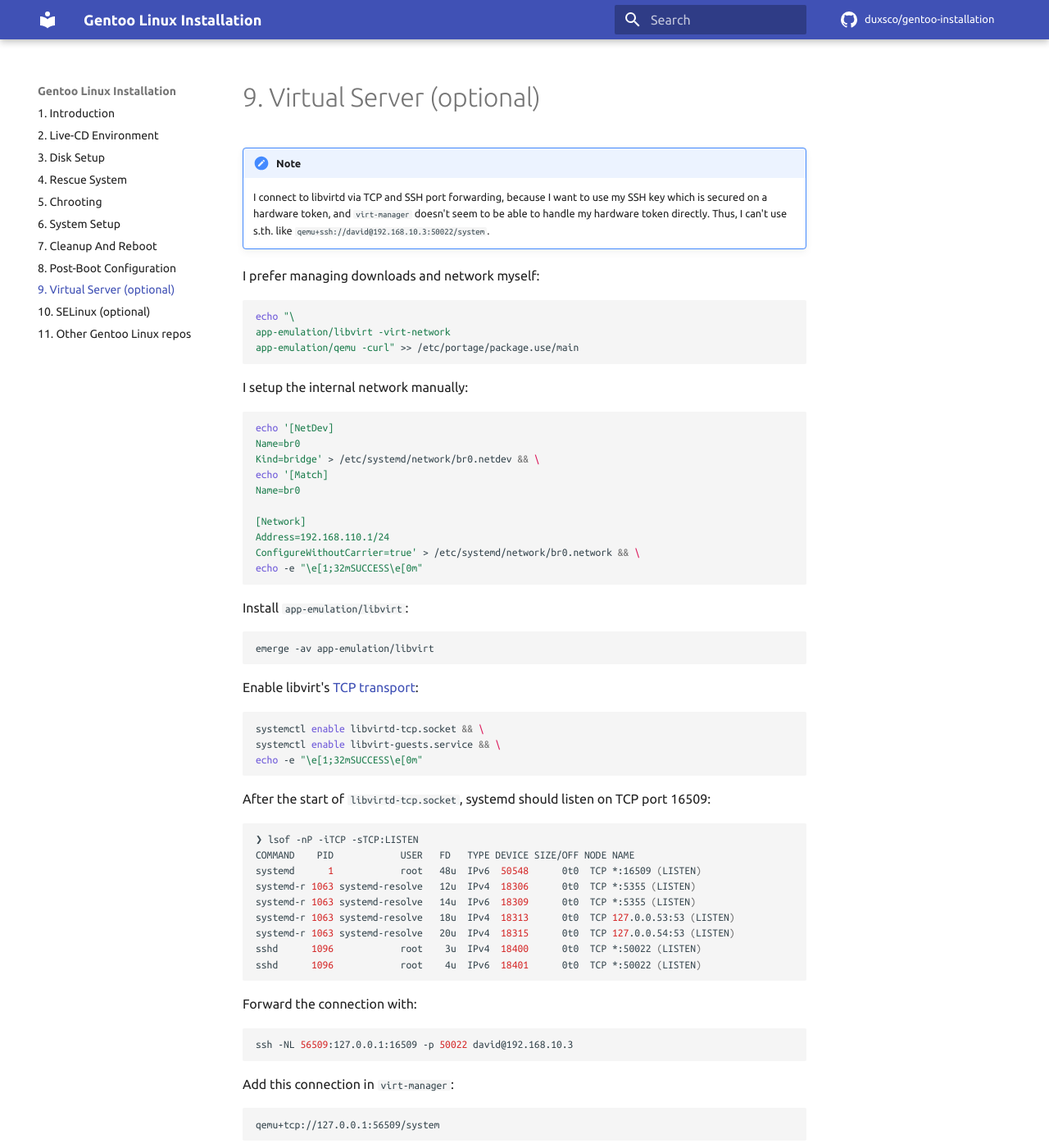
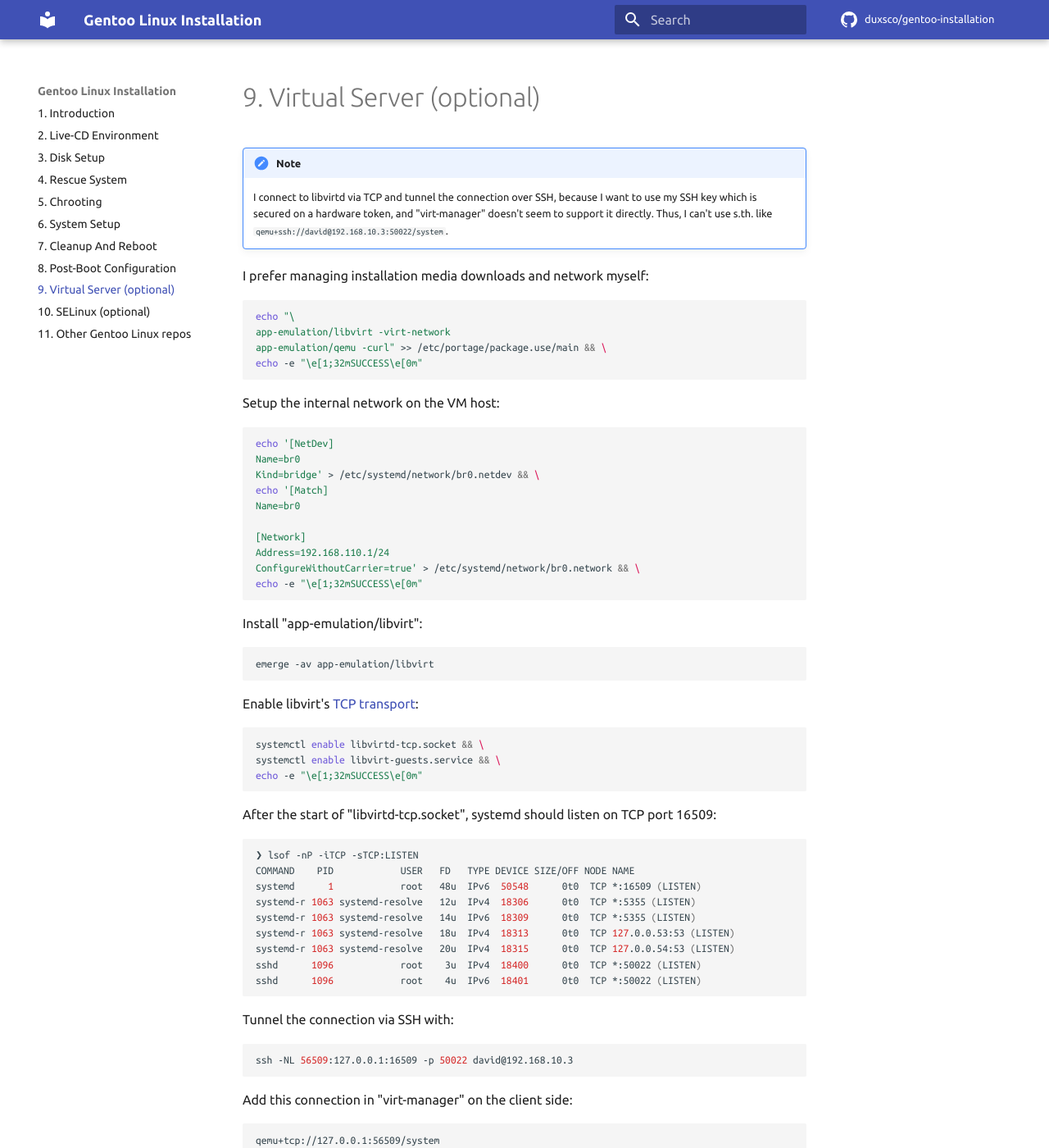
Before and after one commit to duxsco/gentoo-installation, an MkDocs documentation site: the page built from docs/virtual_server.md, in a window 1280 px wide and 1400 px high. Shown: the whole window at 82% size. Built offline with MkDocs 1.6.1 and Material for MkDocs 9.7.7, drawn with Linux system fonts in a browser that asks for light colours; comment, search, counter and statistics services are not loaded.

Commit message:
Update "9. Virtual Server (optional)"

````diff
--- a/docs/virtual_server.md
+++ b/docs/virtual_server.md
@@ -1,15 +1,16 @@
 !!! note
-    I connect to libvirtd via TCP and SSH port forwarding, because I want to use my SSH key which is secured on a hardware token, and `virt-manager` doesn't seem to be able to handle my hardware token directly. Thus, I can't use s.th. like `qemu+ssh://david@192.168.10.3:50022/system`.
+    I connect to libvirtd via TCP and tunnel the connection over SSH, because I want to use my SSH key which is secured on a hardware token, and "virt-manager" doesn't seem to support it directly. Thus, I can't use s.th. like `qemu+ssh://david@192.168.10.3:50022/system`.
 
-I prefer managing downloads and network myself:
+I prefer managing installation media downloads and network myself:
 
 ```shell
 echo "\
 app-emulation/libvirt -virt-network
-app-emulation/qemu -curl" >> /etc/portage/package.use/main
+app-emulation/qemu -curl" >> /etc/portage/package.use/main && \
+echo -e "\e[1;32mSUCCESS\e[0m"
 ```
 
-I setup the internal network manually:
+Setup the internal network on the VM host:
 
 ```shell
 echo '[NetDev]
@@ -24,7 +25,7 @@ ConfigureWithoutCarrier=true' > /etc/systemd/network/br0.network && \
 echo -e "\e[1;32mSUCCESS\e[0m"
 ```
 
-Install `app-emulation/libvirt`:
+Install "app-emulation/libvirt":
 
 ```shell
 emerge -av app-emulation/libvirt
@@ -38,7 +39,7 @@ systemctl enable libvirt-guests.service && \
 echo -e "\e[1;32mSUCCESS\e[0m"
 ```
 
-After the start of `libvirtd-tcp.socket`, systemd should listen on TCP port 16509:
+After the start of "libvirtd-tcp.socket", systemd should listen on TCP port 16509:
 
 ```shell
 ❯ lsof -nP -iTCP -sTCP:LISTEN
@@ -52,13 +53,13 @@ sshd      1096            root    3u  IPv4  18400      0t0  TCP *:50022 (LISTEN)
 sshd      1096            root    4u  IPv6  18401      0t0  TCP *:50022 (LISTEN)
 ```
 
-Forward the connection with:
+Tunnel the connection via SSH with:
 
 ```shell
 ssh -NL 56509:127.0.0.1:16509 -p 50022 david@192.168.10.3
 ```
 
-Add this connection in `virt-manager`:
+Add this connection in "virt-manager" on the client side:
 
 ```shell
 qemu+tcp://127.0.0.1:56509/system
````
